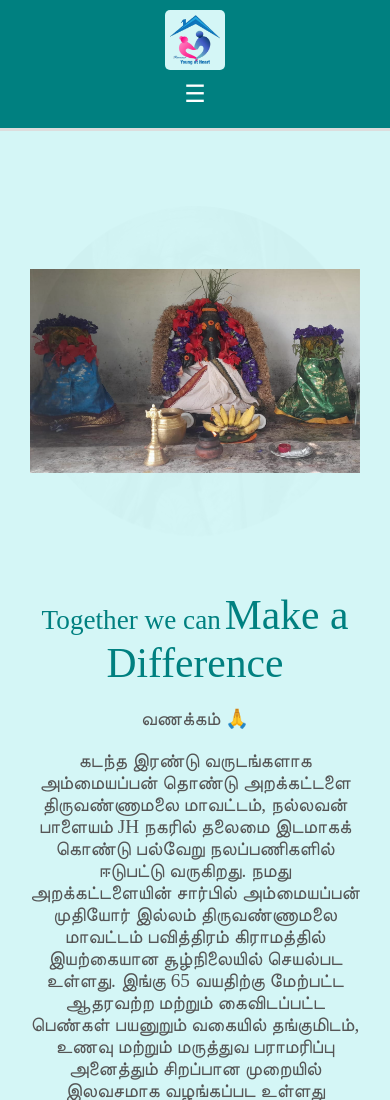
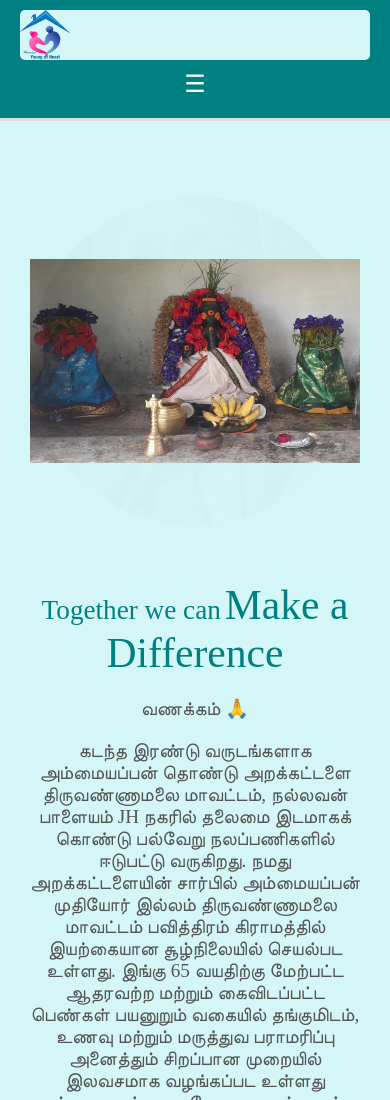
Before and after one commit to ammayapan/ammayapancharitabletrust, a plain HTML site: page index.html in a window 390 px wide. Shown: the top 1100 px of the page. Drawn offline with Linux system fonts and the light colour scheme.

Commit message:
Add hamburger menu 4

```diff
--- a/script.js
+++ b/script.js
@@ -1,9 +1,9 @@
 document.addEventListener("DOMContentLoaded", function () {
-    const menuToggle = document.querySelector(".menu-toggle");
-    const navLinks = document.querySelector(".nav-links");
+    const menuToggle = document.querySelector(".hamburger");
+    const navMenu = document.querySelector(".nav-menu");
 
     menuToggle.addEventListener("click", function () {
-        navLinks.classList.toggle("active");
+        navMenu.classList.toggle("active");
     });
 });
 
--- a/styles.css
+++ b/styles.css
@@ -33,9 +33,9 @@ body {
     text-emphasis-color: white;
 } */
 
-header img {
+/* header img {
     height: 50px;
-}
+} */
 
 footer {
     background-color:teal ;
@@ -536,27 +536,9 @@ button:hover {
     color: white;
 }
 
-
-
-
-
-
-
-
-
-
 .imglogo {
     height: 50px;
     display: block;
-}
-
-
-
-.logo-container {
-    background-color: rgb(212, 246, 246);
-    padding: 5px;
-    border-radius: 5px; /* Optional: Adds rounded corners */
-    flex: 1; /* Pushes hamburger menu to the right */
 }
 
 header {
@@ -571,6 +553,10 @@ header {
     text-emphasis-color: white;
 }
 
+header img {
+    max-width: 50px; /* Adjust size as needed */
+    height: auto;
+}
 
 .nav-menu {
     list-style: none;
@@ -595,6 +581,14 @@ header {
     padding: 10px;
 }
 
+.logo-container {
+    /* max-width: 60px; */
+    background-color: rgb(212, 246, 246);
+    /* padding: 5px; */
+    border-radius: 5px;
+    /* flex: 1;  */
+}
+
 /* Show hamburger only on small screens */
 @media (max-width: 768px) {
     .hamburger {
@@ -610,9 +604,23 @@ header {
         right: 0;
         width: 200px;
         padding: 10px;
+        border-radius: 5px;
     }
 
     .nav-menu.active {
         display: flex;
     }
+
+    /* .logo {
+        max-width: 120px;
+        height: auto;
+    } */
+
+    .logo-container {
+        display: flex;
+        justify-content: space-between;
+        align-items: center;
+        width: 100%;
+        background-color: rgb(212, 246, 246);
+    }
 }
```
